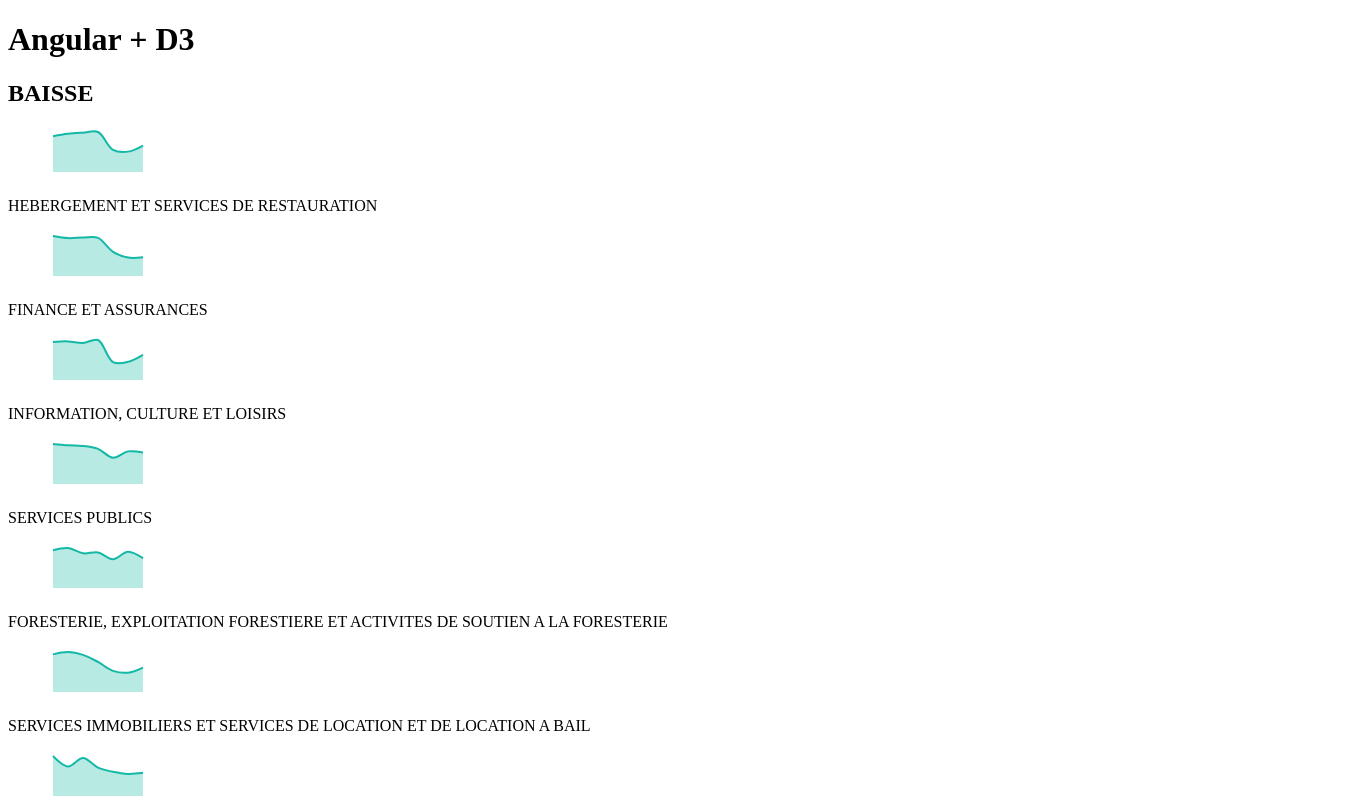
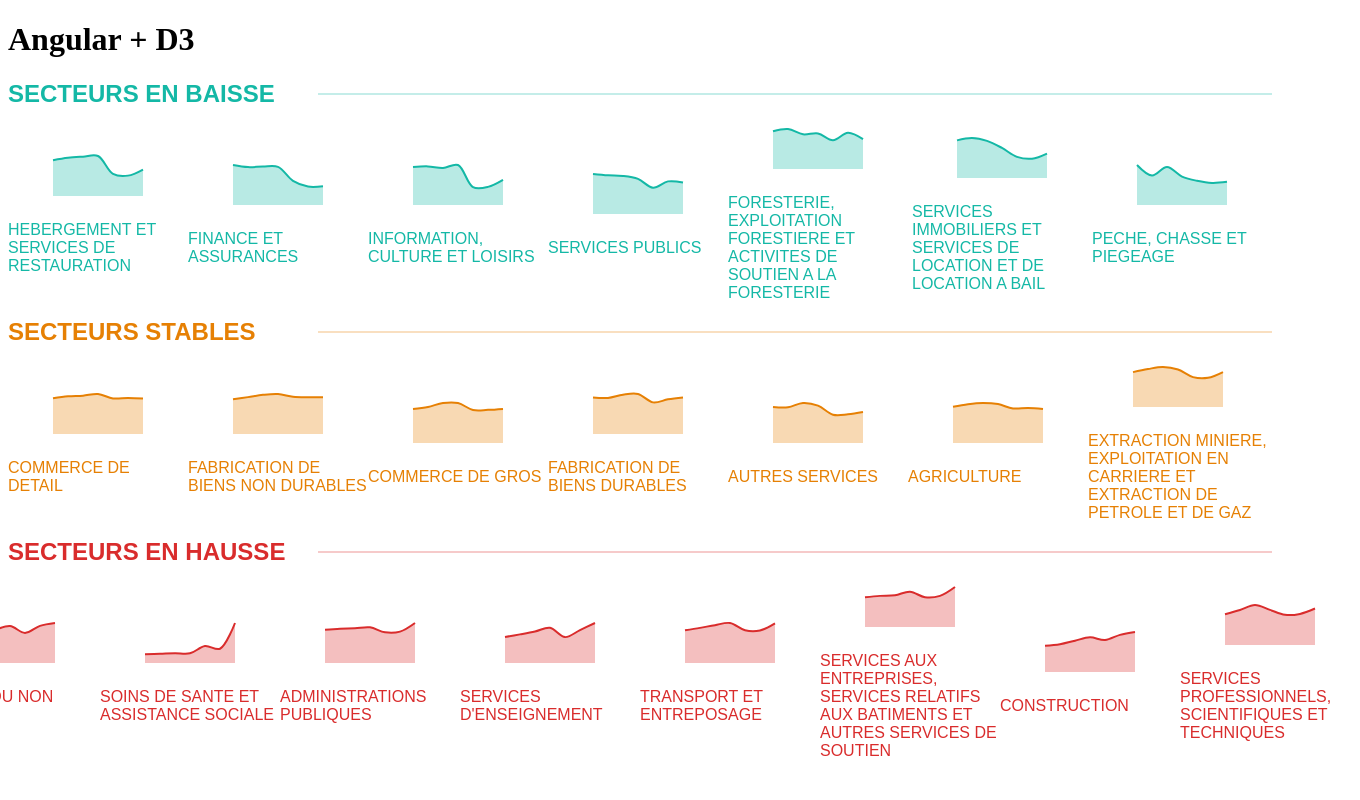
Before and after one commit to ThierryBC-24/ThierryBC-24.github.io, an Angular app in the folder INF8808/: page / in a window 1280 px wide. Shown: the top 800 px of the page, 1360 px wide, since content can reach past the window. Built offline with nearby package versions, Linux system fonts and the light colour scheme.

Commit message:
group styling

```diff
--- a/INF8808/src/app/area-chart-container/area-chart-container.component.html
+++ b/INF8808/src/app/area-chart-container/area-chart-container.component.html
@@ -1,4 +1,9 @@
-<h2>BAISSE</h2>
+<div class="baisse">
+  <div class="title">
+    <h2>SECTEURS EN BAISSE</h2>
+    <div></div>
+  </div>
+  <div class="container">
     <app-area-chart
       *ngFor="
         let datapoint of this.groupByCategory(colors.DECREASING);
@@ -9,9 +14,15 @@
       [color]="colors.DECREASING"
       [id]="index"
     ></app-area-chart>
+  </div>
+</div>
 
-<h2>STABLE</h2>
-
+<div class="stable">
+  <div class="title">
+    <h2>SECTEURS STABLES</h2>
+    <div></div>
+  </div>
+  <div class="container">
     <app-area-chart
       *ngFor="
         let datapoint of this.groupByCategory(colors.STABLE);
@@ -22,9 +33,15 @@
       [color]="colors.STABLE"
       [id]="index + 100"
     ></app-area-chart>
+  </div>
+</div>
 
-<h2>HAUSSE</h2>
-
+<div class="hausse">
+  <div class="title">
+    <h2>SECTEURS EN HAUSSE</h2>
+    <div></div>
+  </div>
+  <div class="container">
     <app-area-chart
       *ngFor="
         let datapoint of this.groupByCategory(colors.INCREASING);
@@ -35,3 +52,5 @@
       [id]="index + 1000"
       [color]="colors.INCREASING"
     ></app-area-chart>
+  </div>
+</div>
--- a/INF8808/src/app/area-chart-container/area-chart-container.component.scss
+++ b/INF8808/src/app/area-chart-container/area-chart-container.component.scss
@@ -0,0 +1,56 @@
+.container {
+  display: flex;
+  align-items: center;
+  justify-content: center;
+}
+
+* {
+  font-family: Arial, Helvetica, sans-serif;
+}
+
+.baisse {
+  color: #14b8a6;
+  position: relative;
+}
+
+.stable {
+  color: #e68004;
+  position: relative;
+}
+
+.hausse {
+  color: #d92c2c;
+  position: relative;
+}
+
+.baisse .title div {
+  background-color: #14b8a6;
+}
+
+.stable .title div {
+  background-color: #e68004;
+}
+
+.hausse .title div {
+  background-color: #d92c2c;
+}
+
+.baisse .title div,
+.stable .title div,
+.hausse .title div {
+  flex-grow: 1;
+  height: 2px;
+  opacity: 0.25;
+}
+
+.title {
+  display: flex;
+  align-items: center;
+  justify-content: start;
+}
+
+h2 {
+  width: 310px;
+  margin: 0;
+  padding: 0;
+}
```
Lines whose indentation alone changed are shown as unchanged.
